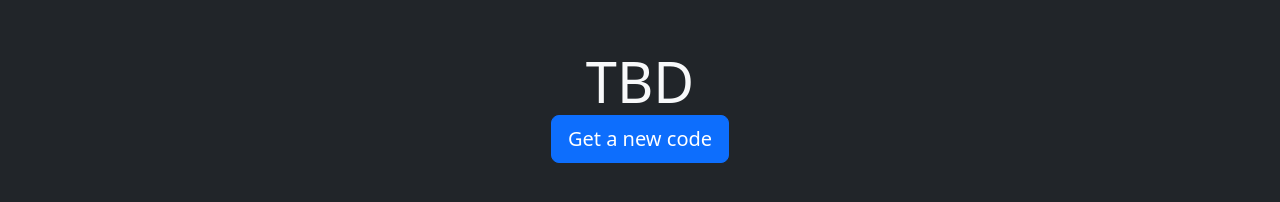
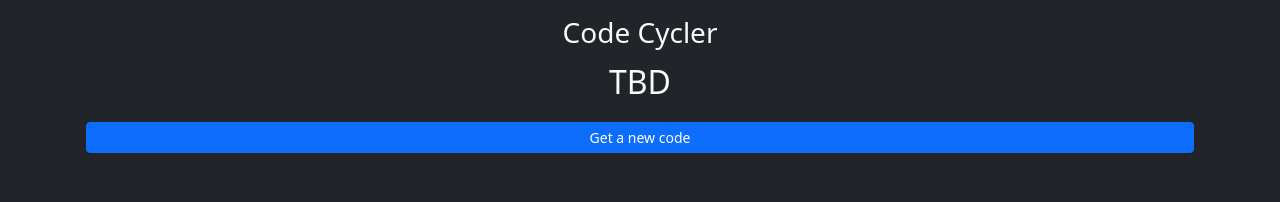
Before and after one commit to bboone91/keycode-web-app, a plain HTML site: page index.html in a window 1280 px wide. Drawn offline with nearby package versions, Linux system fonts and the light colour scheme.

Commit message:
basic styling, remove extraneous details

```diff
--- a/index.html
+++ b/index.html
@@ -17,11 +17,12 @@
 
 </head>
 
-<body class="bg-dark text-light text-center p-5" onload="init_keycode_logic()">
-  <div class="container">
-    <div id="code" class="display-4">TBD</div>
-      <button class="btn btn-primary btn-lg" onclick="get_next_code()">Get a new code</button>
-    </div>
+<body class="bg-dark text-light" onload="init_keycode_logic()">
+  <div class="container text-center p-3">
+    <h3 class=""mb-3">Code Cycler</h3>
+    <div id="code" class="fs-2 mb-3">TBD</div>
+    <button id="next" class="btn btn-primary btn-sm w-100" onclick="get_next_code()">Get a new code</button>
+  </div>
   </div>
 </body>
 
```
